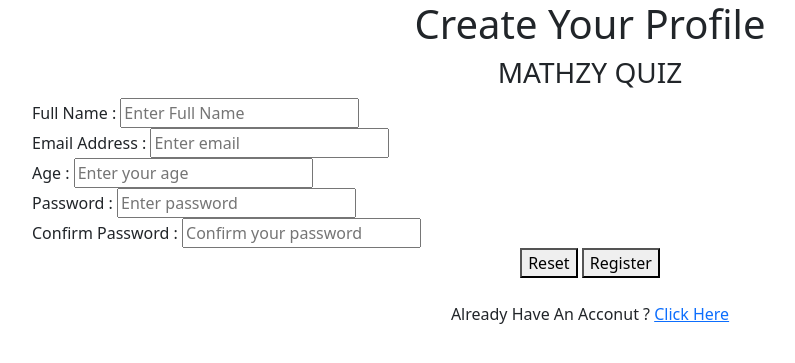
After one commit to Nevindu12/Tomato-Api-Game, a PHP site: page /register.html in a window 1280 px wide. The commit adds this page. Shown: the top 363 px of the page, without its empty margins (50-845 px from the left). Run offline with PHP 8.4, Linux system fonts and the light colour scheme.

Commit message:
adding register page

```diff
--- a/View/login.php
+++ b/View/login.php
@@ -8,7 +8,7 @@
     <script src="https://cdn.jsdelivr.net/npm/bootstrap@5.3.2/dist/js/bootstrap.bundle.min.js" integrity="sha384-C6RzsynM9kWDrMNeT87bh95OGNyZPhcTNXj1NW7RuBCsyN/o0jlpcV8Qyq46cDfL" crossorigin="anonymous"></script>
     <link rel="stylesheet" href="https://cdn.jsdelivr.net/npm/bootstrap-icons@1.11.1/font/bootstrap-icons.css">
     <link rel="stylesheet" href="../Assets/Css/login.css" type="text/css">
-    <title>MATHZY</title>
+    <title>MATHZY QUIZ</title>
 </head>
 
 <body>
--- /dev/null
+++ b/View/register.html
@@ -0,0 +1,59 @@
+<!DOCTYPE html>
+<html lang="en">
+
+<head>
+    <meta charset="UTF-8">
+    <meta name="viewport" content="width=device-width, initial-scale=1.0">
+    <link href="https://cdn.jsdelivr.net/npm/bootstrap@5.3.2/dist/css/bootstrap.min.css" rel="stylesheet"
+        integrity="sha384-T3c6CoIi6uLrA9TneNEoa7RxnatzjcDSCmG1MXxSR1GAsXEV/Dwwykc2MPK8M2HN" crossorigin="anonymous">
+    <script src="https://cdn.jsdelivr.net/npm/bootstrap@5.3.2/dist/js/bootstrap.bundle.min.js"
+        integrity="sha384-C6RzsynM9kWDrMNeT87bh95OGNyZPhcTNXj1NW7RuBCsyN/o0jlpcV8Qyq46cDfL"
+        crossorigin="anonymous"></script>
+    <link rel="stylesheet" href="https://cdn.jsdelivr.net/npm/bootstrap-icons@1.11.1/font/bootstrap-icons.css">
+    <link rel="stylesheet" href="../Assets/Css/register.css" type="text/css">
+    <title>MATHZY QUIZ</title>
+</head>
+
+<body>
+    <div class="container">
+        <div class="regform-wrapper">
+            <h1 class="text-center">Create Your Profile</h1>
+            <h3 class="text-center">MATHZY QUIZ</h3>
+            <form class="regform-align" action="" method="post">
+                <div class="regform-group">
+                    <label for="fullName">Full Name :</i></label>
+                    <input type="text" class="input-field" id="fullName" name="fullName" placeholder="Enter Full Name"
+                        required>
+                </div>
+                <div class="regform-group">
+                    <label for="email">Email Address :</i></label>
+                    <input type="email" class="input-field" id="email" name="email" placeholder="Enter email" required>
+                </div>
+                <div class="regform-group">
+                    <label for="age">Age :</i></label>
+                    <input type="number" class="input-field" id="age" name="age" placeholder="Enter your age" min="0"
+                        required>
+                </div>
+                <div class="regform-group">
+                    <label for="password">Password :</i></label>
+                    <input type="password" class="input-field" id="password" name="password"
+                        placeholder="Enter password" required>
+                </div>
+                <div class="regform-group">
+                    <label for="confirmPassword">Confirm Password :</i></label>
+                    <input type="password" class="input-field" id="confirmPassword" name="confirmPassword"
+                        placeholder="Confirm your password" required>
+                </div>
+                <div class="text-center">
+                    <button class="cancelbtn" type="reset" id="cancelbtn">Reset</button>
+                    <button class="regformBtn" type="submit" id="regbtn" name="register">Register</button> <br><br>
+                    Already Have An Acconut ? <a href="login.php" id="loginlink">Click Here</a>
+
+                </div>
+            </form>
+        </div>
+    </div>
+
+</body>
+
+</html>
```
Also changed, not shown: Assets/Css/register.css (added, +101 -0 lines).
